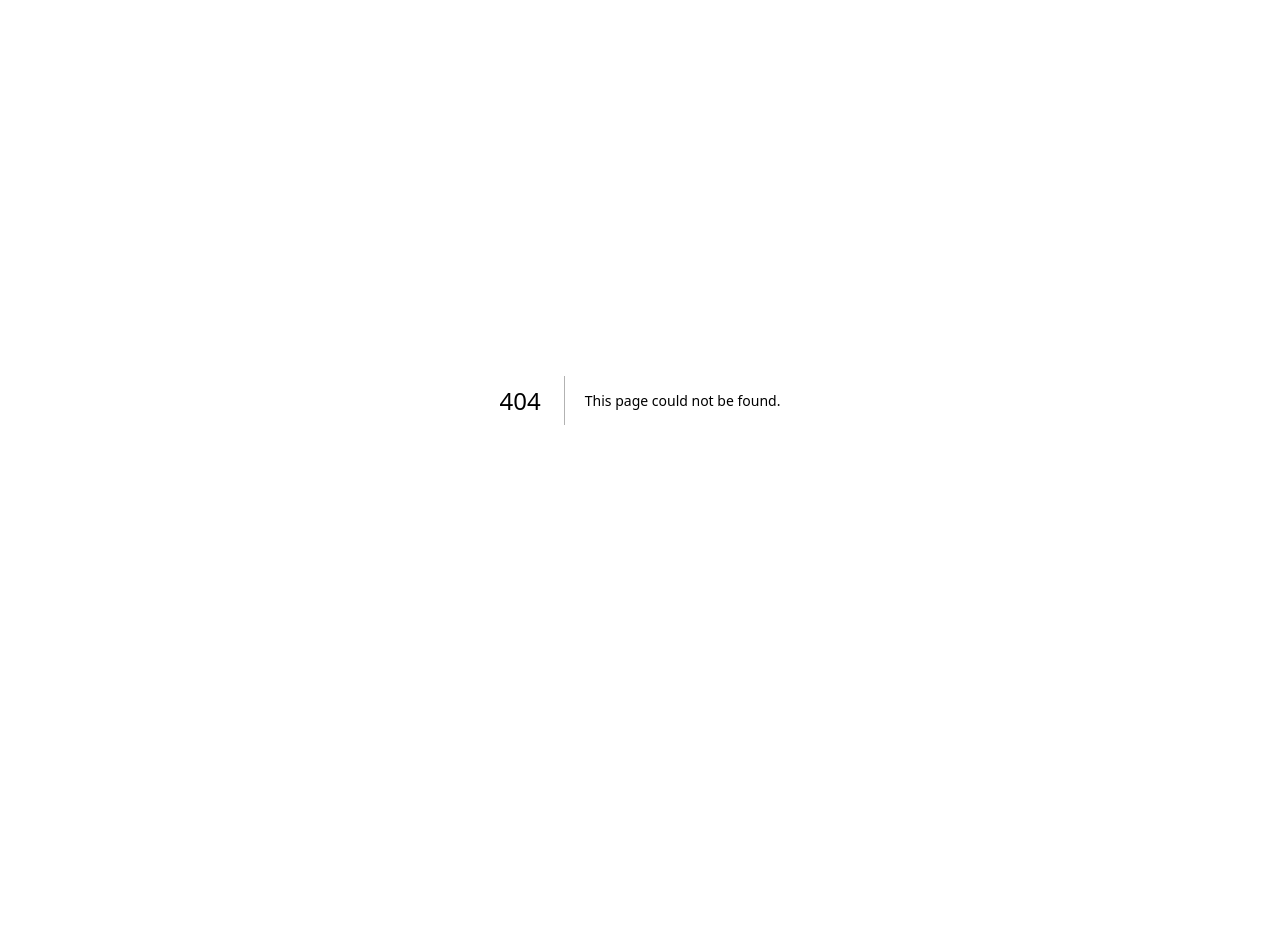
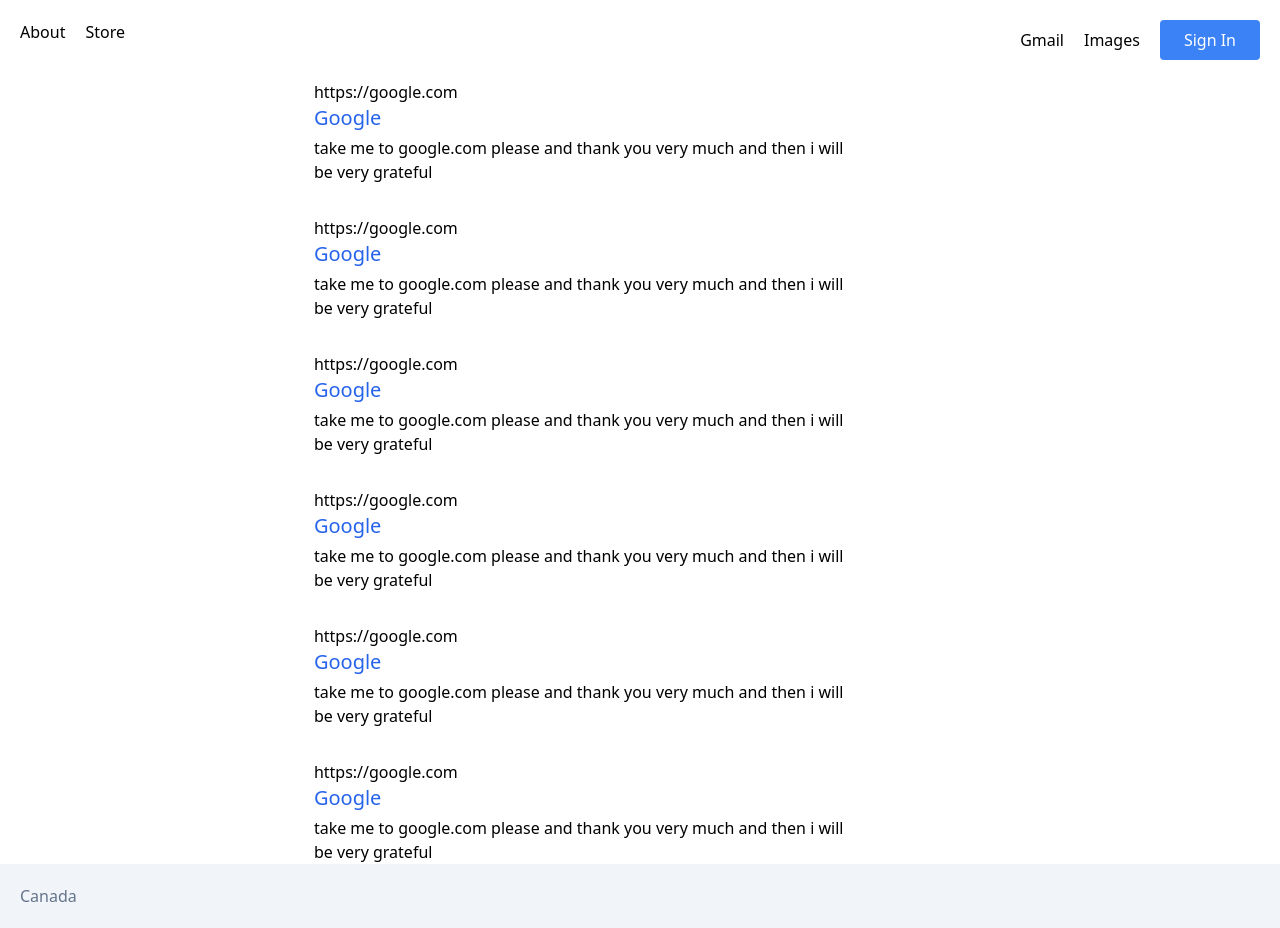
Before and after one commit to Gabewest1/next-js-fullstack-app-template, a Next.js app: page /results in a window 1280 px wide. Before the commit this address had no page. Before the commit the page ends 800 px from the top, so only its background shows below. Built offline with nearby package versions, Linux system fonts and the light colour scheme.

Commit message:
feat: Created Header, Footer, Search Results components. Created Results screen

```diff
--- /dev/null
+++ b/components/Footer/Footer.tsx
@@ -0,0 +1,13 @@
+export interface IFooter extends React.ComponentPropsWithoutRef<"footer"> {}
+
+const Footer: React.FC<IFooter> = ({ className, ...footerProps }) => {
+  return (
+    <footer
+      {...footerProps}
+      className={`w-full p-5 bg-slate-100 text-slate-500 ${className}`}
+    >
+      <p>Canada</p>
+    </footer>
+  )
+}
+export default Footer
--- /dev/null
+++ b/components/Header/Header.tsx
@@ -0,0 +1,34 @@
+import Link from "next/link"
+
+export interface IHeader extends React.ComponentPropsWithoutRef<"header"> {}
+
+const Header: React.FC<IHeader> = ({ className, ...headerProps }) => {
+  return (
+    <header
+      {...headerProps}
+      className={`w-full flex flex-row justify-between ${className}`}
+    >
+      <div className="space-x-5 m-5">
+        <Link className="hover:underline" href="/">
+          About
+        </Link>
+        <Link className="hover:underline" href="/">
+          Store
+        </Link>
+      </div>
+
+      <div className="space-x-5 m-5">
+        <Link className="hover:underline hidden sm:inline" href="/">
+          Gmail
+        </Link>
+        <Link className="hover:underline hidden sm:inline" href="/">
+          Images
+        </Link>
+        <button className="border-1 p-2 px-4 sm:px-6 bg-blue-500 rounded text-white">
+          Sign In
+        </button>
+      </div>
+    </header>
+  )
+}
+export default Header
--- /dev/null
+++ b/components/SearchResult/SearchResult.tsx
@@ -0,0 +1,34 @@
+import Link from "next/link"
+
+export interface ISearchResult extends React.ComponentPropsWithoutRef<"div"> {
+  url: string
+  title: string
+  text: string
+}
+
+const SearchResult: React.FC<ISearchResult> = ({
+  url,
+  title,
+  text,
+  className,
+  ...divProps
+}) => {
+  return (
+    <div
+      {...divProps}
+      className={`flex flex-col w-5/6 max-w-screen-md space-y-1 ${className}`}
+    >
+      <Link
+        href={url}
+        className="cursor:pointer hover:underline"
+        target="_blank"
+        rel="noopener noreferrer"
+      >
+        <p>{url}</p>
+        <p className="text-blue-600 text-xl">{title}</p>
+      </Link>
+      <p>{text}</p>
+    </div>
+  )
+}
+export default SearchResult
--- a/components/cards/cat/CatCard.mocks.ts
+++ /dev/null
@@ -1,13 +0,0 @@
-import { ICatCard } from './CatCard';
-
-const base: ICatCard = {
-  tag: 'Felines',
-  title: `What's new in Cats`,
-  body: 'Lorem ipsum dolor sit amet consectetur adipisicing elit. Sequi perferendis molestiae non nemo doloribus. Doloremque, nihil! At ea atque quidem!',
-  author: 'Alex',
-  time: '2h ago',
-};
-
-export const mockCatCardProps = {
-  base,
-};
--- a/components/cards/cat/CatCard.tsx
+++ /dev/null
@@ -1,50 +0,0 @@
-import Image from "next/image"
-import styles from "./CatCard.module.css"
-
-export interface ICatCard {
-  tag: string
-  title: string
-  body: string
-  author: string
-  time: string
-}
-
-const CatCard: React.FC<ICatCard> = ({ tag, title, body, author, time }) => {
-  return (
-    <div className={styles.container}>
-      <div className={styles.card}>
-        <div className={styles.card__header}>
-          <Image
-            src="/time-cat.jpg"
-            alt="card__image"
-            className={styles.card__image}
-            width="600"
-            height="400"
-          />
-        </div>
-        <div className={styles.card__body}>
-          <span className={`${styles.tag} ${styles["tag-blue"]}`}>{tag}</span>
-          <h4>{title}</h4>
-          <p>{body}</p>
-        </div>
-        <div className={styles.card__footer}>
-          <div className={styles.user}>
-            <Image
-              src="https://i.pravatar.cc/40?img=3"
-              alt="user__image"
-              className={styles.user__image}
-              width="40"
-              height="40"
-            />
-            <div className={styles.user__info}>
-              <h5>{author}</h5>
-              <small>{time}</small>
-            </div>
-          </div>
-        </div>
-      </div>
-    </div>
-  )
-}
-
-export default CatCard
--- a/components/layouts/primary/PrimaryLayout.module.css
+++ /dev/null
@@ -1,2 +0,0 @@
-.container {
-}
--- a/components/layouts/primary/PrimaryLayout.tsx
+++ b/components/layouts/primary/PrimaryLayout.tsx
@@ -1,22 +1,20 @@
 import Head from "next/head"
+import Footer from "../../Footer/Footer"
+import Header from "../../Header/Header"
 
-export interface IPrimaryLayout extends React.ComponentPropsWithoutRef<"div"> {
-  justify?: "items-center" | "items-start"
-}
+export interface IPrimaryLayout extends React.ComponentPropsWithoutRef<"div"> {}
 
-const PrimaryLayout: React.FC<IPrimaryLayout> = ({
-  children,
-  justify = "items-center",
-  ...divProps
-}) => {
+const PrimaryLayout: React.FC<IPrimaryLayout> = ({ children }) => {
   return (
     <>
       <Head>
         <title>NextJs Fullstack App Template</title>
       </Head>
-      <div {...divProps} className={`min-h-screen flex flex-col ${justify}`}>
-        <main className="px-5">{children}</main>
+      <div className="min-h-screen flex flex-col items-center">
+        <Header />
+        <main>{children}</main>
         <div className="m-auto" />
+        <Footer />
       </div>
     </>
   )
--- a/pages/index.tsx
+++ b/pages/index.tsx
@@ -1,17 +1,34 @@
-import CatCard from "../components/cards/cat/CatCard"
-import { mockCatCardProps } from "../components/cards/cat/CatCard.mocks"
+import Image from "next/image"
+import Link from "next/link"
+import { useRouter } from "next/router"
 import GoogleSearchBar from "../components/GoogleSearchBar/GoogleSearchBar"
 import PrimaryLayout from "../components/layouts/primary/PrimaryLayout"
 import { NextPageWithLayout } from "./page"
 
 const Home: NextPageWithLayout = () => {
+  const { locale } = useRouter()
+
   return (
-    <section className="bg-gradient-to-r from-cyan-500 to-blue-500">
-      <h1>
-        Welcome to <a href="https://nextjs.org">Next.js!</a>
-      </h1>
-      <CatCard {...mockCatCardProps.base} />
+    <section className="flex flex-col items-center gap-y-5 mt-12 sm:mt-36">
+      <Image
+        src="/Google.png"
+        alt="Google Logo"
+        width={272}
+        height={92}
+        priority
+      />
       <GoogleSearchBar />
+      <p>
+        Google offered in:{" "}
+        <Link
+          href="/"
+          locale={locale === "en" ? "fr" : "en"}
+          className="underline text-blue-600"
+        >
+          {" "}
+          Francias{" "}
+        </Link>
+      </p>
     </section>
   )
 }
--- /dev/null
+++ b/pages/results.tsx
@@ -0,0 +1,51 @@
+import { useRouter } from "next/router"
+import PrimaryLayout from "../components/layouts/primary/PrimaryLayout"
+import SearchResult from "../components/SearchResult/SearchResult"
+import { NextPageWithLayout } from "./page"
+
+const Results: NextPageWithLayout = () => {
+  const { locale } = useRouter()
+
+  return (
+    <section className="flex flex-col items-center gap-y-5">
+      <div className="flex flex-col space-y-8">
+        <SearchResult
+          url="https://google.com"
+          text="take me to google.com please and thank you very much and then i will be very grateful"
+          title="Google"
+        />
+        <SearchResult
+          url="https://google.com"
+          text="take me to google.com please and thank you very much and then i will be very grateful"
+          title="Google"
+        />
+        <SearchResult
+          url="https://google.com"
+          text="take me to google.com please and thank you very much and then i will be very grateful"
+          title="Google"
+        />
+        <SearchResult
+          url="https://google.com"
+          text="take me to google.com please and thank you very much and then i will be very grateful"
+          title="Google"
+        />
+        <SearchResult
+          url="https://google.com"
+          text="take me to google.com please and thank you very much and then i will be very grateful"
+          title="Google"
+        />
+        <SearchResult
+          url="https://google.com"
+          text="take me to google.com please and thank you very much and then i will be very grateful"
+          title="Google"
+        />
+      </div>
+    </section>
+  )
+}
+
+Results.getLayout = (page) => {
+  return <PrimaryLayout>{page}</PrimaryLayout>
+}
+
+export default Results
```
Also changed, not shown: components/cards/cat/CatCard.module.css (deleted, +0 -71 lines), public/Google.png (added).
